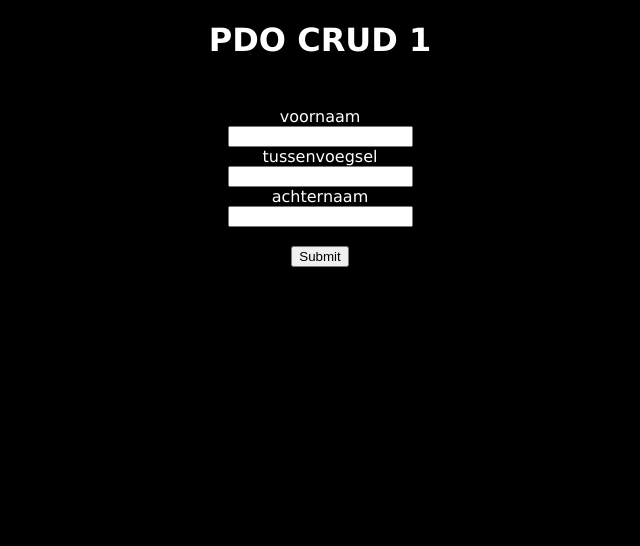
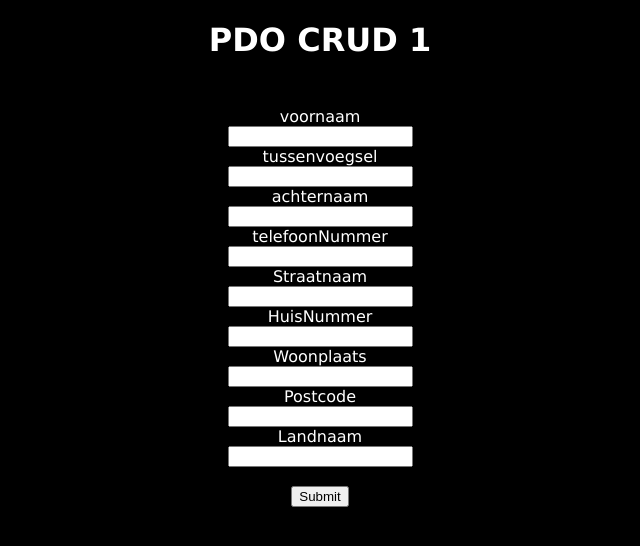
Before and after one commit to Axql/crud-php-pdo-basics-opdracht01-336019, a PHP site: page / in a window 1280 px wide. Shown: the top 546 px of the page, without its empty margins (320-960 px from the left). Run offline with PHP 8.4, Linux system fonts and the light colour scheme.

Commit message:
velden gemaakt

```diff
--- a/index.php
+++ b/index.php
@@ -20,7 +20,26 @@
 
           <label for="lastname">achternaam </label><br>
           <input type="text" id="lastname" name="lastname"> <br>
+
+          <label for="telefoonNummer">telefoonNummer </label><br>
+          <input type="text" id="telefoonNummer" name="telefoonNummer"> <br>
+
+          <label for="Straatnaam">Straatnaam </label><br>
+          <input type="text" id="Straatnaam" name="Straatnaam"> <br>
+
+          <label for="HuisNummer">HuisNummer </label><br>
+          <input type="text" id="HuisNummer" name="HuisNummer"> <br>
+
+          <label for="Woonplaats">Woonplaats </label><br>
+          <input type="text" id="Woonplaats" name="Woonplaats"> <br>
+
+          <label for="Postcode">Postcode </label><br>
+          <input type="text" id="Postcode" name="Postcode"> <br>
+
+          <label for="Landnaam">Landnaam </label><br>
+          <input type="text" id="Landnaam" name="Landnaam"> <br>
           <br>
+
           <input type="submit" value="Submit" class="button">
     </form>
 </body>
```
Also changed, not shown: create.php (+13 -1 lines), update.php (+29 -13 lines).
